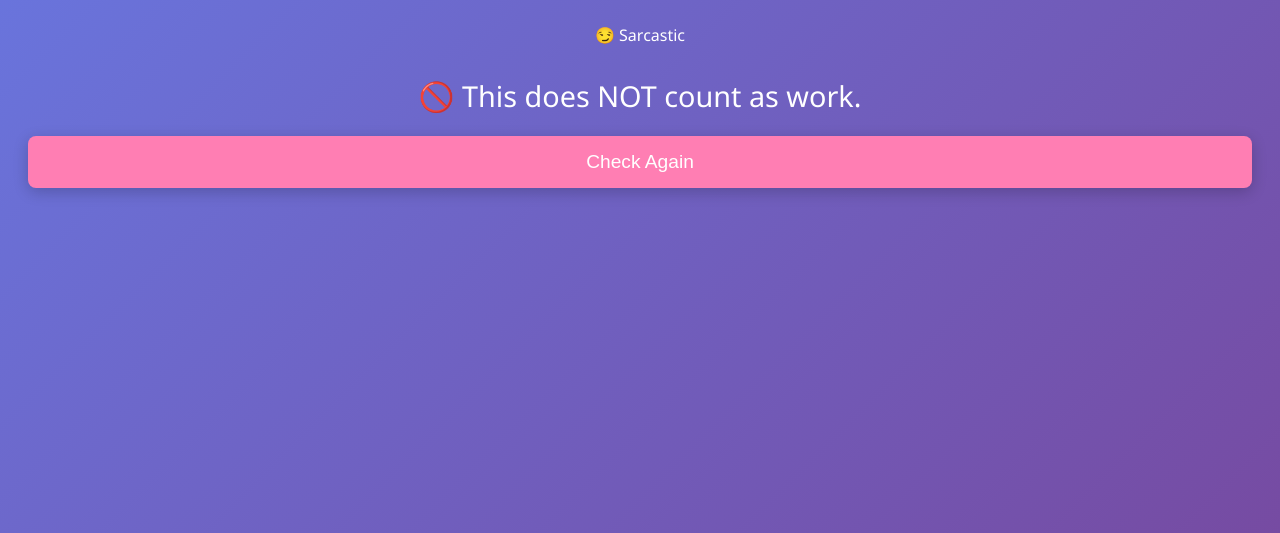
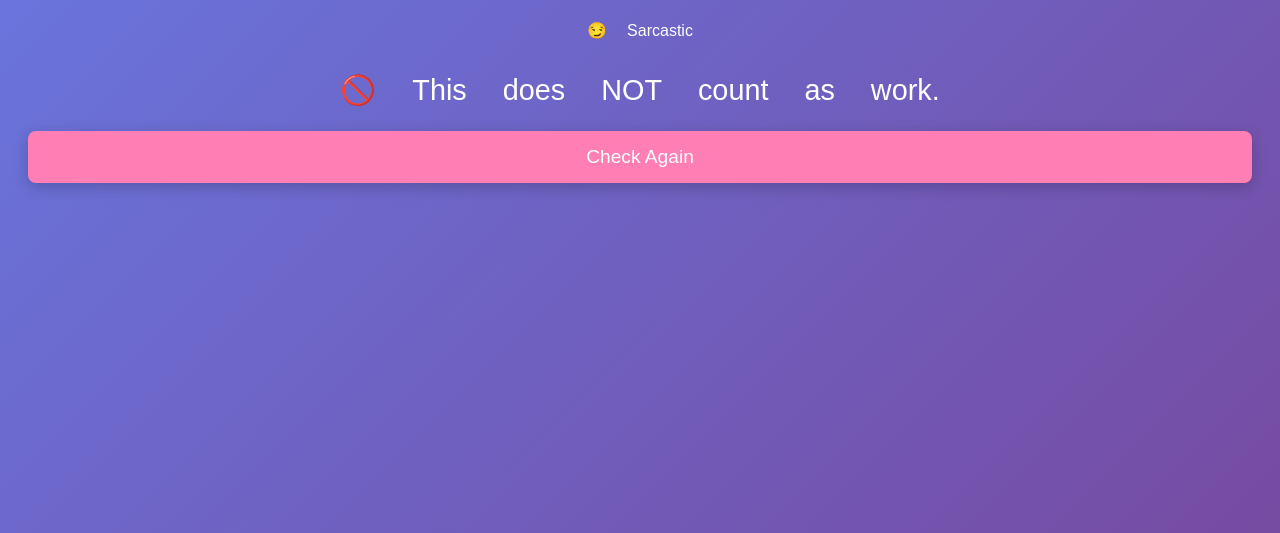
Before and after one commit to fizagit/productive-checker, a plain HTML site: page index.html in a window 1280 px wide. Shown: the part 443-976 px from the top of the page. Drawn offline with Linux system fonts and the light colour scheme.

Commit message:
added catogeries and emoji friendly fonts

```diff
--- a/index.html
+++ b/index.html
@@ -8,7 +8,7 @@
     body {
       background: linear-gradient(135deg, #667eea, #764ba2);
       color: #fff;
-      font-family: 'Segoe UI', sans-serif;
+      font-family: 'Segoe UI Emoji', 'Apple Color Emoji', 'Noto Color Emoji', sans-serif;
       text-align: center;
       padding: 80px 20px;
       min-height: 100vh;
@@ -27,6 +27,7 @@
       font-size: 1em;
       margin-bottom: 10px;
       opacity: 0.8;
+      transition: opacity 0.5s ease-in-out;
     }
 
     #response {
@@ -100,7 +101,6 @@
       const responseEl = document.getElementById("response");
       const categoryEl = document.getElementById("category");
 
-      // Hide old text
       responseEl.style.opacity = 0;
       categoryEl.style.opacity = 0;
 
@@ -113,13 +113,11 @@
         categoryEl.innerText = randomCategory;
         responseEl.innerText = randomMessage;
 
-        // Fade in
         categoryEl.style.opacity = 1;
         responseEl.style.opacity = 1;
       }, 300);
     }
 
-    // Show a random response on first load
     checkProductivity();
   </script>
 
```
